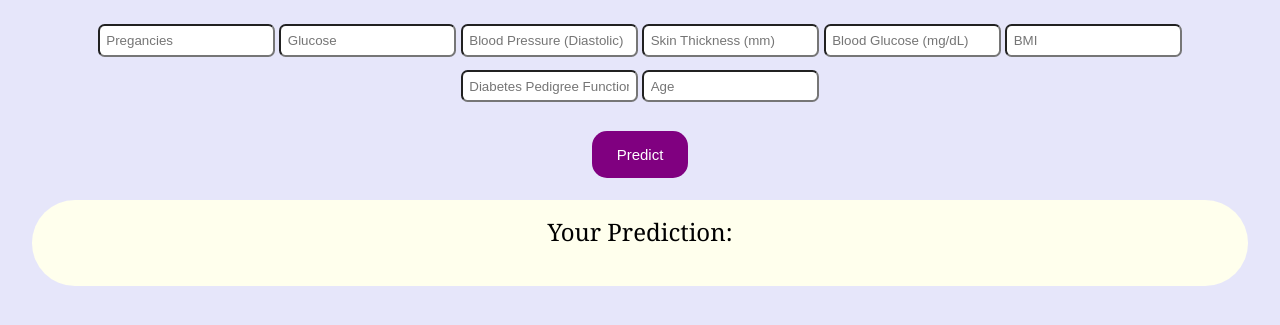
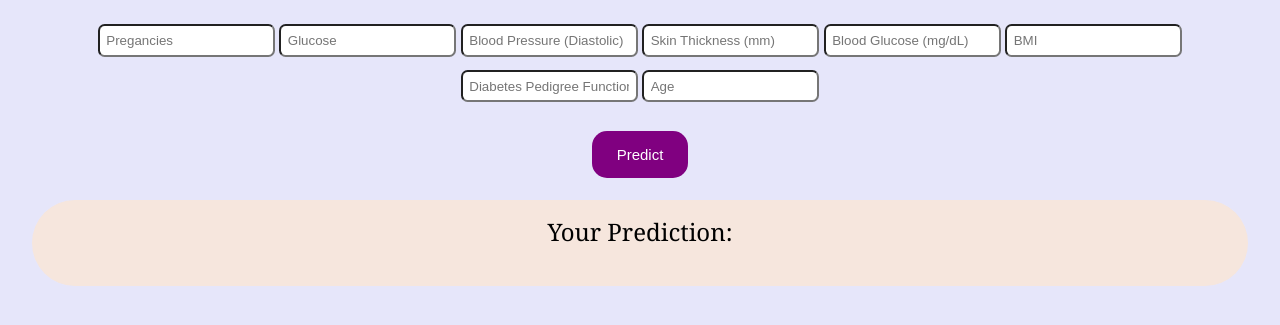
Before and after one commit to anshimathur0325/Diabetes-ML-Flask-App, a Flask app: page / in a window 1280 px wide. Shown: the part 252-577 px from the top of the page. Run offline with Flask 2, Linux system fonts and the light colour scheme; parts of the project's set-up code (start-up, migrations or seed data) failed here and were passed over.

Commit message:
update prediction styling

```diff
--- a/static/css/style.css
+++ b/static/css/style.css
@@ -35,7 +35,7 @@
     #big{
       color:orangered;
       font-size: 1.5em;
-      background-color:rgb(255, 255, 237);
+      background-color:#f6e6dd;
       line-height: 0.5;
       padding-bottom: 1em;
       padding-top: 0.1em;
```
